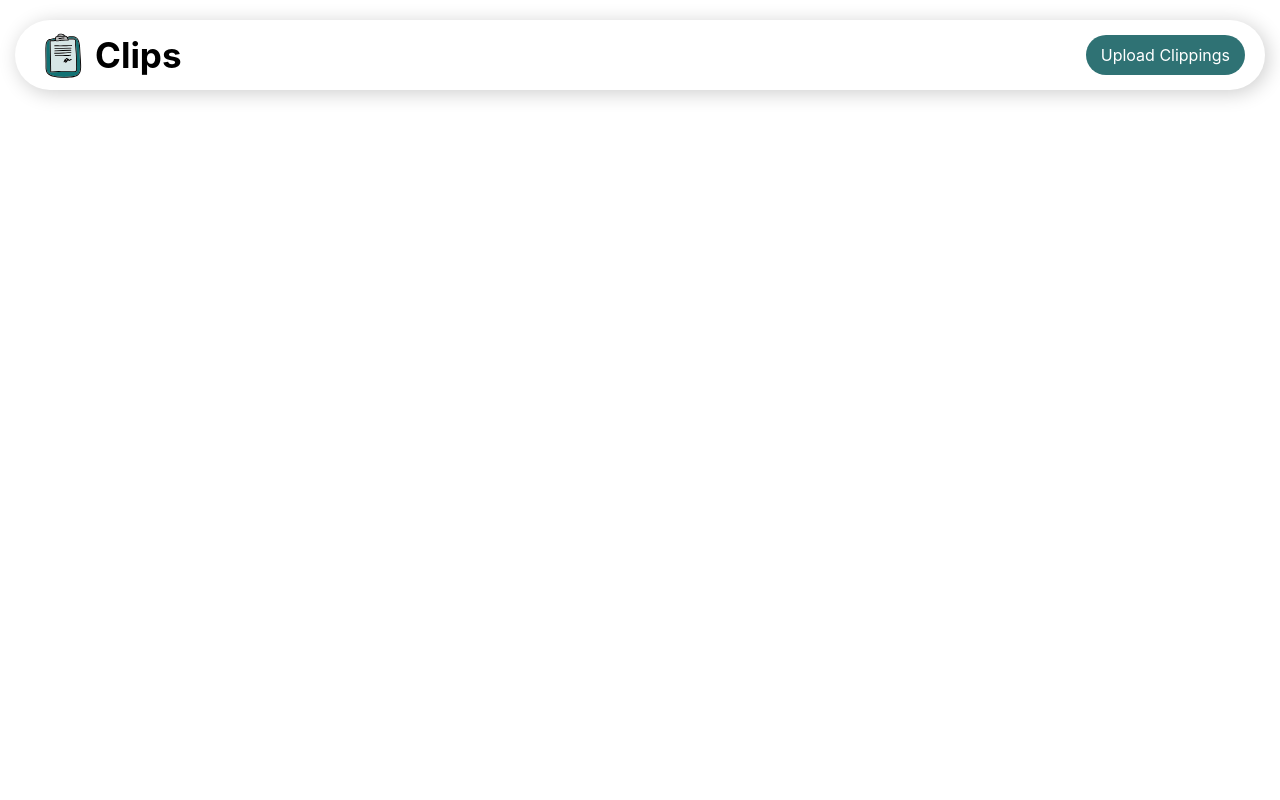
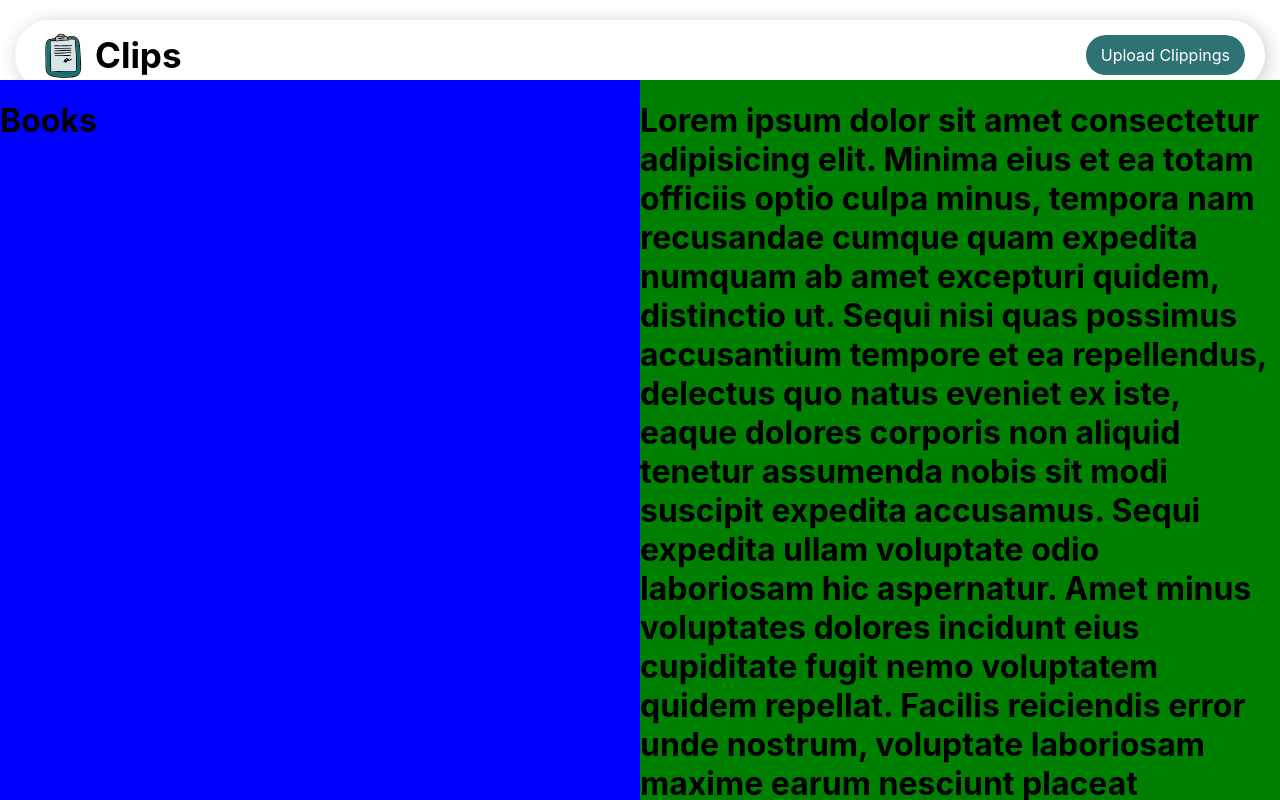
Before and after one commit to D3vd/Clips, a React (Create React App) app: page / in a window 1280 px wide. Built offline with nearby package versions, Linux system fonts and the light colour scheme.

Commit message:
Added main content layout with overflow

```diff
--- a/src/App.js
+++ b/src/App.js
@@ -1,11 +1,19 @@
 import React from 'react';
 
+import './app.scss';
+
 import Header from './components/Header';
+import Books from './components/Books';
+import Clips from './components/Clips';
 
 function App() {
   return (
     <div className="App">
       <Header />
+      <div className="content">
+        <Books />
+        <Clips />
+      </div>
     </div>
   );
 }
--- /dev/null
+++ b/src/app.scss
@@ -0,0 +1,10 @@
+.App {
+  display: flex;
+  flex-direction: column;
+  height: 100vh;
+
+  .content {
+    flex-grow: 1;
+    display: flex;
+  }
+}
--- /dev/null
+++ b/src/components/Books/index.js
@@ -0,0 +1,13 @@
+import React from 'react';
+
+import styles from './styles.module.scss';
+
+function Books() {
+  return (
+    <div className={styles.container}>
+      <h1>Books</h1>
+    </div>
+  );
+}
+
+export default Books;
--- /dev/null
+++ b/src/components/Books/styles.module.scss
@@ -0,0 +1,6 @@
+.container {
+  height: 90vh;
+  width: 50%;
+  background-color: blue;
+  overflow-y: auto;
+}
--- /dev/null
+++ b/src/components/Clips/index.js
@@ -0,0 +1,69 @@
+import React from 'react';
+
+import styles from './styles.module.scss';
+
+function Clips() {
+  return (
+    <div className={styles.container}>
+      <h1>
+        Lorem ipsum dolor sit amet consectetur adipisicing elit. Minima eius et
+        ea totam officiis optio culpa minus, tempora nam recusandae cumque quam
+        expedita numquam ab amet excepturi quidem, distinctio ut. Sequi nisi
+        quas possimus accusantium tempore et ea repellendus, delectus quo natus
+        eveniet ex iste, eaque dolores corporis non aliquid tenetur assumenda
+        nobis sit modi suscipit expedita accusamus. Sequi expedita ullam
+        voluptate odio laboriosam hic aspernatur. Amet minus voluptates dolores
+        incidunt eius cupiditate fugit nemo voluptatem quidem repellat. Facilis
+        reiciendis error unde nostrum, voluptate laboriosam maxime earum
+        nesciunt placeat sapiente dignissimos tempora praesentium vel aut porro,
+        odio ratione itaque, quia nobis quos possimus consectetur? Voluptas,
+        error! Blanditiis asperiores excepturi necessitatibus cumque ad
+        laudantium quis accusantium rerum rem magnam inventore numquam
+        cupiditate perferendis nulla, impedit odio expedita hic animi.
+        Consectetur temporibus quidem laboriosam aut, animi cumque provident
+        labore autem quisquam, accusamus minima quas nisi a veniam, suscipit
+        maiores tenetur ipsam ipsum. Facere officia delectus eos nihil
+        laudantium perspiciatis, iste adipisci deserunt fugit, aspernatur dicta
+        ducimus qui obcaecati sint voluptates. Ab temporibus, voluptatibus iure
+        sint itaque laudantium illo illum ratione aut quisquam a culpa corrupti,
+        perspiciatis corporis eum maiores distinctio. Repellendus vero repellat
+        fuga alias deleniti, ut provident, nesciunt repudiandae delectus
+        doloremque, sunt laboriosam. Fugiat sint corrupti, debitis non,
+        reprehenderit magni unde assumenda ex voluptates quia tempora deleniti
+        nobis in voluptas aliquam neque, vero tempore blanditiis voluptatum
+        mollitia. Ea quas optio fuga facilis velit eveniet, asperiores cumque,
+        expedita vel fugiat, esse hic pariatur. Quos, eos. Facere libero
+        repudiandae vero nobis impedit aspernatur perspiciatis, pariatur atque
+        quo, minima earum accusamus. Deserunt repudiandae in autem, corrupti
+        culpa cupiditate ea sapiente, facilis rerum sit eligendi laudantium
+        itaque nostrum quis pariatur saepe consequuntur ipsam dolorum blanditiis
+        voluptatum porro molestiae id, debitis cumque. Obcaecati, neque deleniti
+        modi laboriosam veritatis repellendus cumque sapiente explicabo sed hic
+        at quis deserunt, quae dolore pariatur asperiores recusandae nihil non
+        aliquam harum maiores, alias doloribus! Aut in dolores facere pariatur.
+        Tenetur eveniet officia facilis earum debitis ipsum excepturi!
+        Reprehenderit eius autem magni nemo repudiandae nam dolore vel assumenda
+        commodi necessitatibus, suscipit natus expedita est provident? Minus
+        asperiores voluptate veniam rem quam obcaecati fugit unde debitis natus
+        sunt recusandae, distinctio numquam quasi deserunt necessitatibus nam
+        eius in? Molestiae distinctio accusamus doloribus debitis maiores, dolor
+        quis eaque perferendis quae beatae praesentium laboriosam voluptatem
+        dolore nisi mollitia iusto. Amet, temporibus. Non, ut distinctio.
+        Nesciunt aspernatur dolorum veniam beatae autem cum iste eum, quam neque
+        soluta natus, optio amet ut vitae ipsum similique maiores? Dolore animi
+        dolor illo architecto eveniet voluptate, unde nemo, iusto explicabo
+        minus excepturi enim, reiciendis cumque ullam modi beatae. Aliquid iste
+        fugiat delectus officiis. Laudantium, quo ipsam voluptas laborum nam,
+        fugiat odio porro corporis non inventore voluptatem odit beatae
+        accusamus quisquam officia sapiente facilis animi sequi qui doloribus
+        laboriosam temporibus. Dolores beatae impedit, nihil cupiditate dolorem
+        quos odio. Cum minus iste ex in ducimus deserunt. Dolorem, vitae?
+        Expedita optio quidem saepe iste harum possimus velit. Corporis
+        obcaecati sequi optio tenetur, earum dolorem explicabo illo alias
+        consequatur asperiores. Totam dolorum ab aut omnis?
+      </h1>
+    </div>
+  );
+}
+
+export default Clips;
--- /dev/null
+++ b/src/components/Clips/styles.module.scss
@@ -0,0 +1,6 @@
+.container {
+  height: 90vh;
+  width: 50%;
+  background-color: green;
+  overflow-y: auto;
+}
--- a/src/components/Header/index.js
+++ b/src/components/Header/index.js
@@ -6,12 +6,14 @@ import styles from './styles.module.scss';
 
 function Header() {
   return (
-    <div className={styles.container}>
-      <div className={styles.logo}>
-        <img src={require('../../images/logo.svg')} alt="Logo" />
-        <h1>Clips</h1>
+    <div className={styles.wrapper}>
+      <div className={styles.container}>
+        <div className={styles.logo}>
+          <img src={require('../../images/logo.svg')} alt="Logo" />
+          <h1>Clips</h1>
+        </div>
+        <Upload />
       </div>
-      <Upload />
     </div>
   );
 }
--- a/src/components/Header/styles.module.scss
+++ b/src/components/Header/styles.module.scss
@@ -1,3 +1,7 @@
+.wrapper {
+  height: 10vh;
+}
+
 .container {
   margin: 20px 15px;
   padding: 10px 20px;
```
Also changed, not shown: src/setupTests.js (deleted, +0 -5 lines), 2 other files (tests, documents, lock files or other folders).
